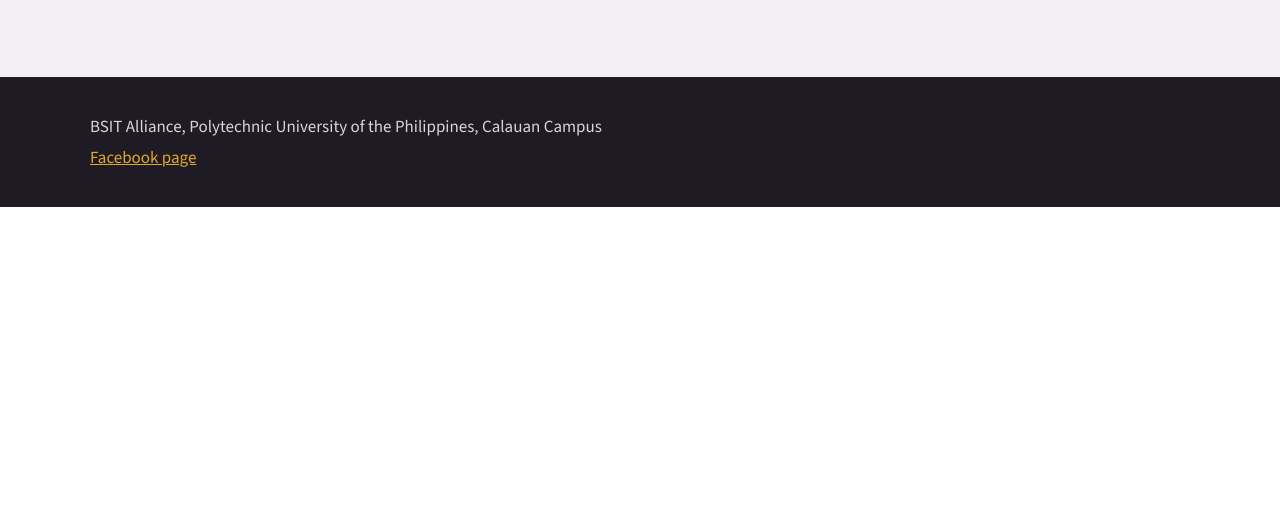
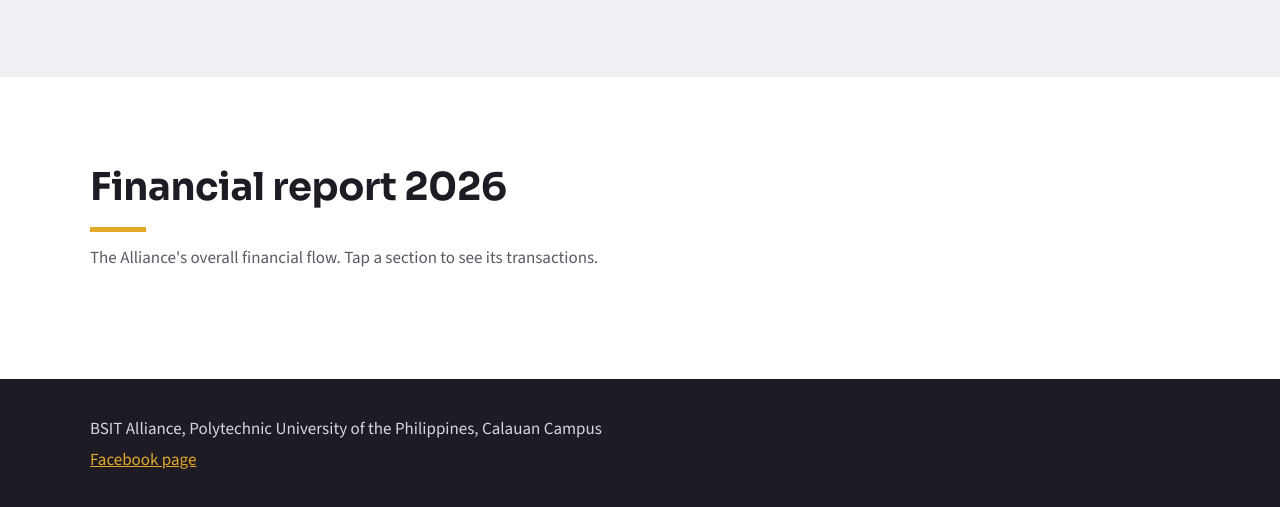
Before and after one commit to frlyndlcrz06-prog/bsit-alliance-site, a plain HTML site: page funds.html in a window 1280 px wide. Shown: the part 826-1333 px from the top of the page. Before the commit the page ends 1033 px from the top, so only its background shows below. Drawn offline with nearby package versions, Linux system fonts and the light colour scheme.

Commit message:
feat: add financial report area to funds page

```diff
--- a/funds.html
+++ b/funds.html
@@ -25,6 +25,11 @@
         <p class="bar-label" id="funds-bar-label"></p>
       </div>
     </section>
+        <section class="section wrap reveal">
+      <h2>Financial report 2026</h2>
+      <p class="section-note">The Alliance's overall financial flow. Tap a section to see its transactions.</p>
+      <div class="report" id="funds-report"></div>
+    </section>
   </main>
   <footer class="footer" id="site-footer"></footer>
   <script src="data/data.js"></script>
```
